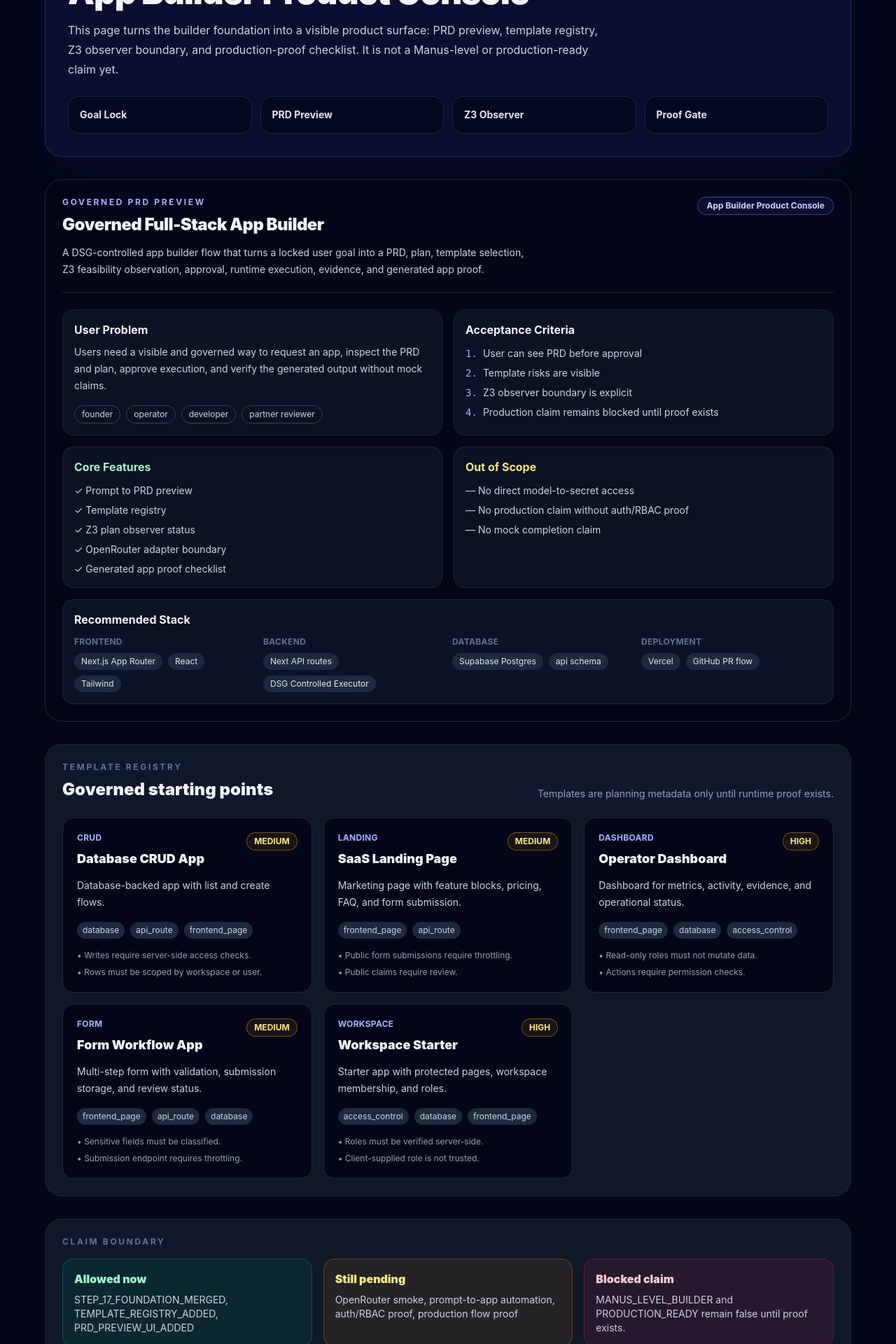
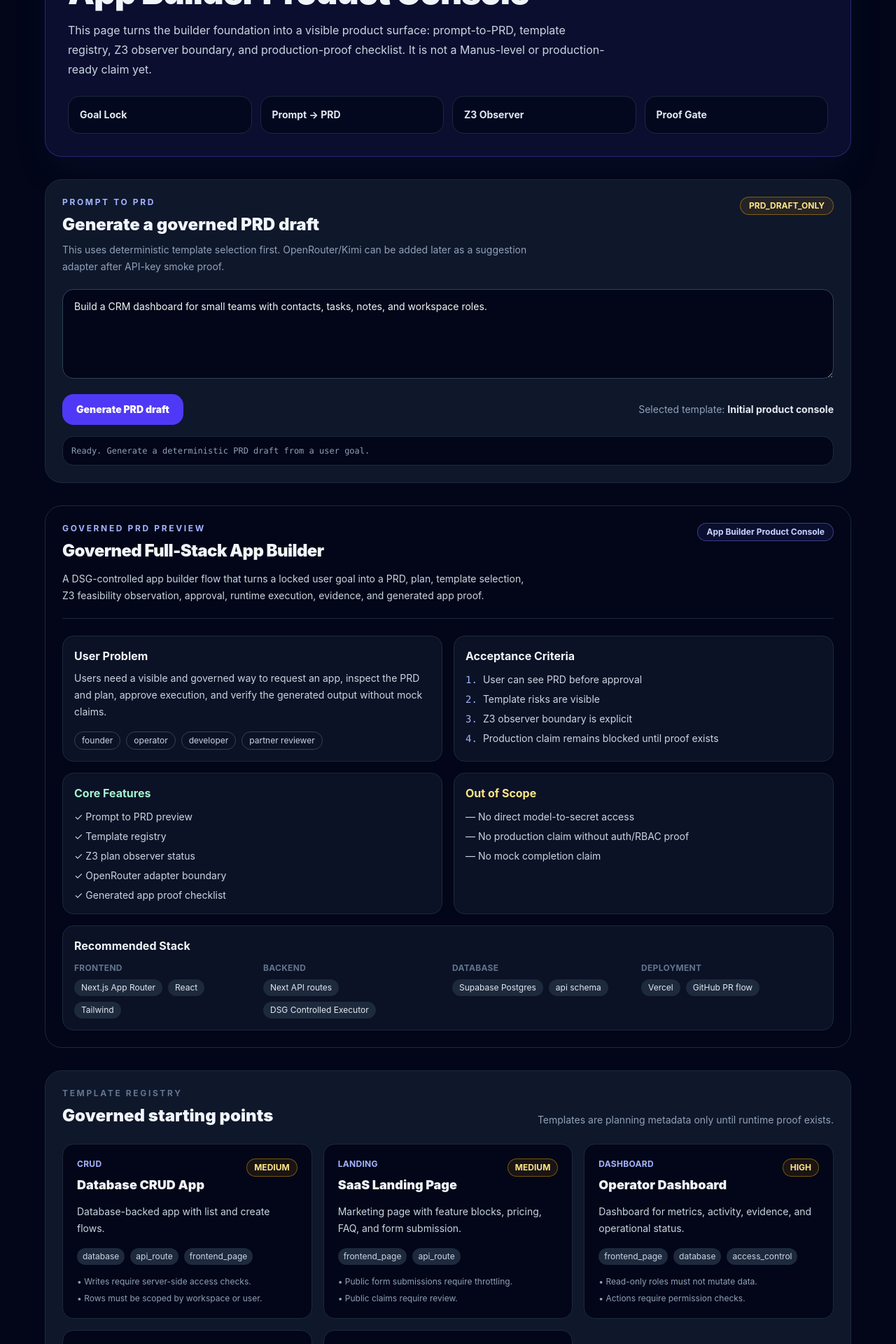
Before and after one commit to tdealer01-crypto/dsg-one-v1, a Next.js app: page /dsg/app-builder in a window 1280 px wide. Shown: the part 140-2060 px from the top of the page at 70% size. Built offline with nearby package versions, Linux system fonts and the light colour scheme.

Commit message:
Wire App Builder page to prompt PRD client

```diff
--- a/app/dsg/app-builder/page.tsx
+++ b/app/dsg/app-builder/page.tsx
@@ -1,4 +1,4 @@
-import { PRDViewer } from '@/components/dsg/app-builder/PRDViewer';
+import { AppBuilderConsoleClient } from '@/components/dsg/app-builder/AppBuilderConsoleClient';
 import { DSG_APP_TEMPLATES } from '@/lib/dsg/app-builder/templates/template-registry';
 import type { DsgAppBuilderPrd } from '@/lib/dsg/app-builder/types/prd';
 
@@ -25,17 +25,17 @@ export default function DsgAppBuilderPage() {
           <p className="text-xs font-bold uppercase tracking-[0.25em] text-indigo-200">DSG One Step 17</p>
           <h1 className="mt-4 text-4xl font-black tracking-tight md:text-5xl">App Builder Product Console</h1>
           <p className="mt-4 max-w-3xl text-base leading-7 text-slate-300">
-            This page turns the builder foundation into a visible product surface: PRD preview, template registry,
+            This page turns the builder foundation into a visible product surface: prompt-to-PRD, template registry,
             Z3 observer boundary, and production-proof checklist. It is not a Manus-level or production-ready claim yet.
           </p>
           <div className="mt-6 grid gap-3 md:grid-cols-4">
-            {['Goal Lock', 'PRD Preview', 'Z3 Observer', 'Proof Gate'].map((item) => (
+            {['Goal Lock', 'Prompt → PRD', 'Z3 Observer', 'Proof Gate'].map((item) => (
               <div key={item} className="rounded-2xl border border-slate-800 bg-slate-950/70 p-4 text-sm font-bold text-slate-200">{item}</div>
             ))}
           </div>
         </section>
 
-        <PRDViewer prd={demoPrd} />
+        <AppBuilderConsoleClient initialPrd={demoPrd} />
 
         <section className="rounded-3xl border border-slate-800 bg-slate-900 p-6">
           <div className="flex flex-col gap-2 md:flex-row md:items-end md:justify-between">
@@ -74,11 +74,11 @@ export default function DsgAppBuilderPage() {
           <div className="mt-4 grid gap-4 md:grid-cols-3">
             <div className="rounded-2xl border border-emerald-500/30 bg-emerald-500/10 p-4">
               <h3 className="font-black text-emerald-200">Allowed now</h3>
-              <p className="mt-2 text-sm text-slate-300">STEP_17_FOUNDATION_MERGED, TEMPLATE_REGISTRY_ADDED, PRD_PREVIEW_UI_ADDED</p>
+              <p className="mt-2 text-sm text-slate-300">PRD_DRAFT_ONLY, TEMPLATE_REGISTRY_ADDED, PRD_PREVIEW_UI_ADDED</p>
             </div>
             <div className="rounded-2xl border border-amber-500/30 bg-amber-500/10 p-4">
               <h3 className="font-black text-amber-200">Still pending</h3>
-              <p className="mt-2 text-sm text-slate-300">OpenRouter smoke, prompt-to-app automation, auth/RBAC proof, production flow proof</p>
+              <p className="mt-2 text-sm text-slate-300">OpenRouter smoke, runtime execution button, auth/RBAC proof, production flow proof</p>
             </div>
             <div className="rounded-2xl border border-rose-500/30 bg-rose-500/10 p-4">
               <h3 className="font-black text-rose-200">Blocked claim</h3>
```
